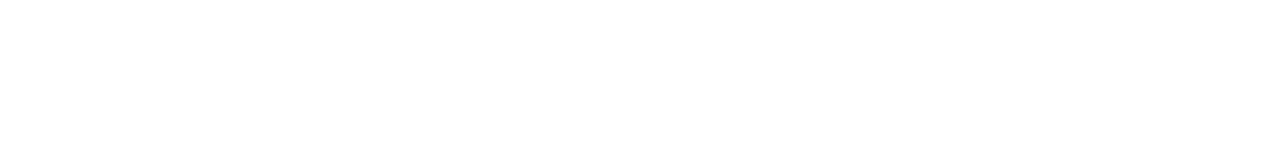
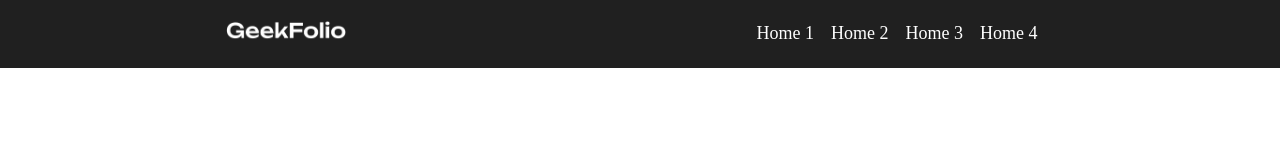
Before and after one commit to Protimaa/Conceptual-Session-Day--1-Project, a plain HTML site: page index.html in a window 1280 px wide. Drawn offline with Linux system fonts and the light colour scheme.

Commit message:
header section compete

```diff
--- a/index.html
+++ b/index.html
@@ -9,7 +9,19 @@
 <body>
     <!-- header section starts  from here  -->
     <header>
-
+        <nav>
+            <div class="menu-container">
+                <div class="logo">
+                    <img class="logo-photo"  src="./logo/logo-light.png" alt="logo light image">
+                </div>
+                <div class="menus">
+                    <li class="item">Home 1</li>
+                    <li class="item">Home 2</li>
+                    <li class="item">Home 3</li>
+                    <li class="item">Home 4</li>
+                </div>
+            </div>
+        </nav>
     </header>
     <!-- header section ends from here  -->
 
--- a/style.css
+++ b/style.css
@@ -0,0 +1,29 @@
+*{
+    margin: 0px;
+    padding: 0px;
+}
+.menu-container{
+    background-color: rgb(32, 32, 32);
+    padding: 20px;
+    color: white;
+    list-style: none;
+    display: flex;
+    align-items: center;
+    justify-content: space-around;
+
+}
+.logo-photo{
+    width: 120px;
+}
+.menus{
+    display: flex;
+}
+.item{
+margin-right: 10px;
+padding-right: 7px;
+font-size: 18px;
+cursor: pointer;
+}
+.item:hover{
+   color: blue;
+}
```
Also changed, not shown: icon/0.png (added), icon/1.png (added), icon/2.png (added), images/background.png (added), images/banner.png (added), images/product-1.jpg (added), images/product-2.jpg (added), images/product-3.jpg (added), images/section.png (added), logo/logo-dark.png (added), logo/logo-light.png (added).
